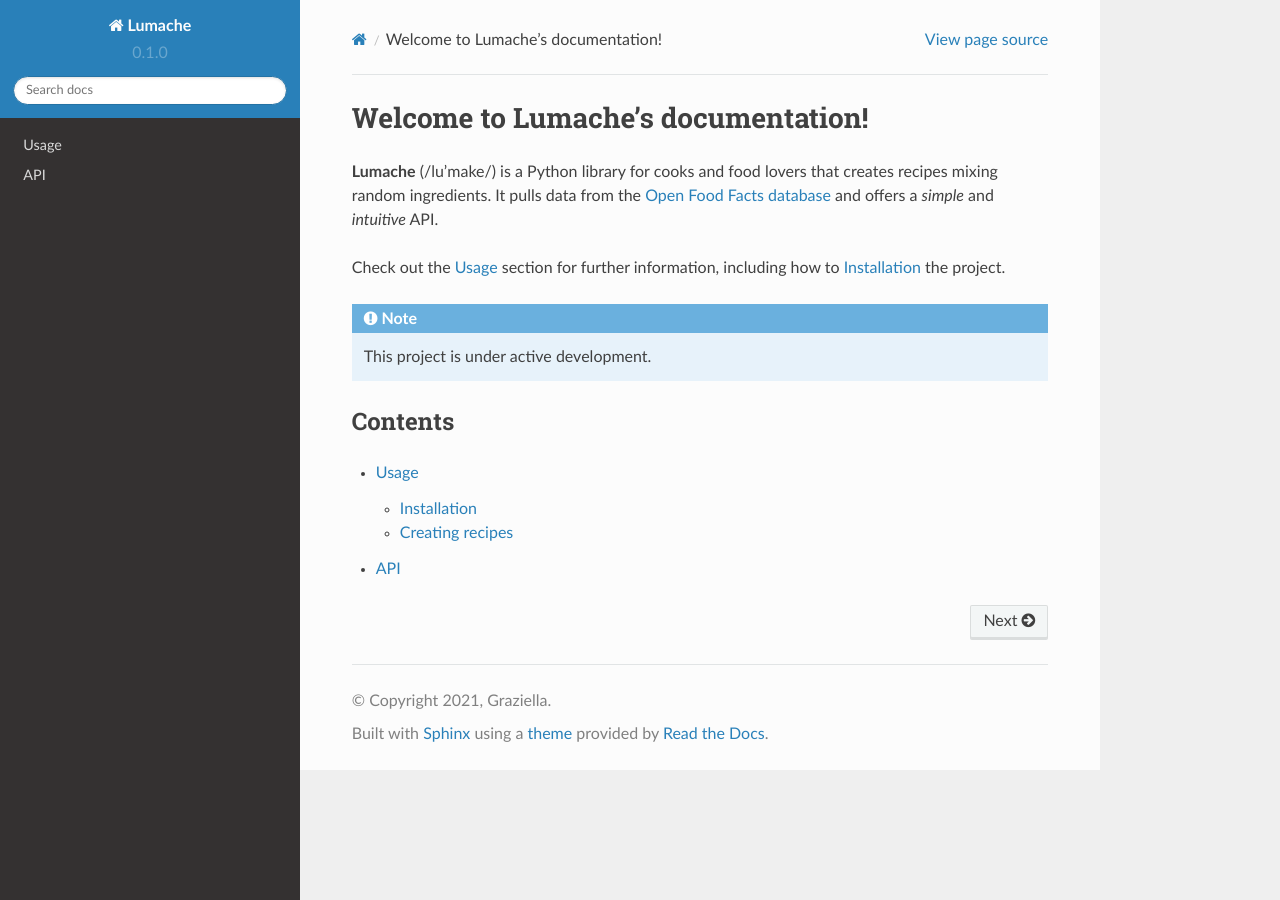
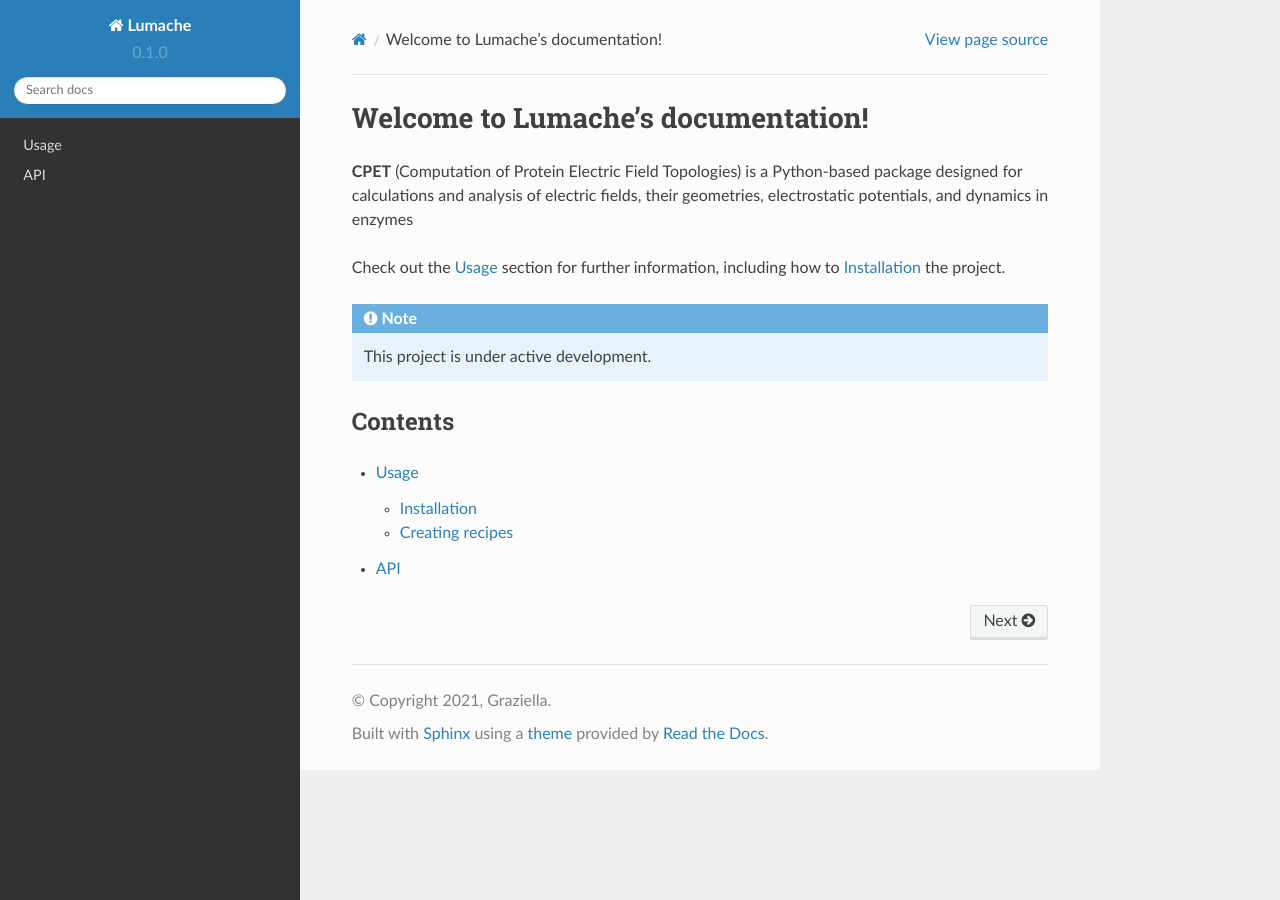
Before and after one commit to pujanajmera/cpet-tutorial, a Sphinx documentation site: the page built from docs/source/index.rst, in a window 1280 px wide. Built offline with Sphinx 7.4.7 and the Read the Docs theme 2.0.0, drawn with Linux system fonts in a browser that asks for light colours.

Commit message:
Update index.rst

```diff
--- a/docs/source/index.rst
+++ b/docs/source/index.rst
@@ -1,10 +1,8 @@
 Welcome to Lumache's documentation!
 ===================================
 
-**Lumache** (/lu'make/) is a Python library for cooks and food lovers
-that creates recipes mixing random ingredients.
-It pulls data from the `Open Food Facts database <https://world.openfoodfacts.org/>`_
-and offers a *simple* and *intuitive* API.
+**CPET** (Computation of Protein Electric Field Topologies) is a Python-based package designed for calculations and analysis of electric fields, their geometries,
+electrostatic potentials, and dynamics in enzymes
 
 Check out the :doc:`usage` section for further information, including
 how to :ref:`installation` the project.
```
